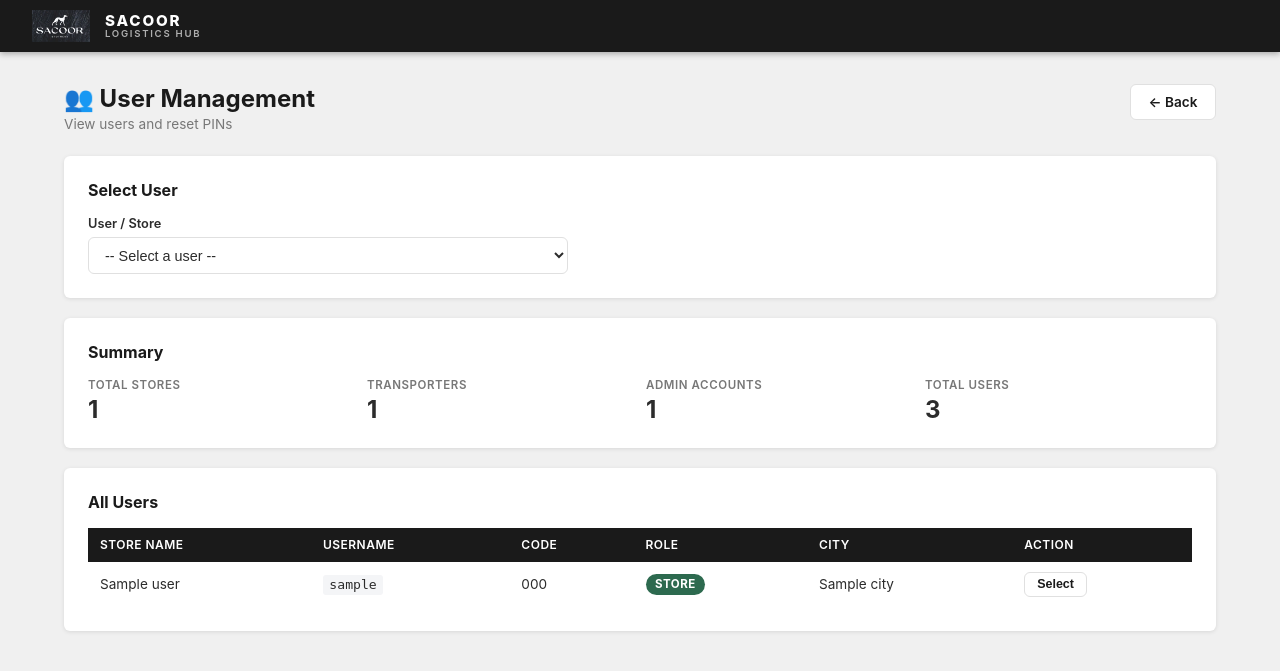
After one commit to JoaoAAMata/dashboard-logistic, a FastAPI app: template portal/templates/admin_users.html in a window 1280 px wide. The commit adds this page. Shown: the top 671 px of the page. Run offline with FastAPI, Linux system fonts and the light colour scheme; the template is opened without the code that fills it: most values are stand-ins (such as "Sample title", 1, 10 or a date in 2020).

Commit message:
Add admin user management page with PIN reset
Adds /admin/users page (admin-only) with a dropdown to select any user,
view their details, and reset their PIN from the logistics team.
Also adds a User Management tile on the home hub for admins.

Co-Authored-By: Claude Sonnet 4.6 <noreply@anthropic.com>

```diff
--- a/portal/main.py
+++ b/portal/main.py
@@ -632,6 +632,63 @@ async def bulk_approve(request: Request):
     return RedirectResponse(f"/logistics?bulk_approved={approved_count}", status_code=302)
 
 
+# ── Admin: User Management ────────────────────────────────────────────────────
+
+@app.get("/admin/users", response_class=HTMLResponse)
+async def admin_users_page(request: Request):
+    s = get_session(request)
+    if not s or not s["is_admin"]:
+        return RedirectResponse("/login")
+    all_users = database.get_all_stores(exclude_admin=False)
+    stores      = [u for u in all_users if not u.get("is_admin") and not u.get("is_transporter")]
+    transporters = [u for u in all_users if u.get("is_transporter")]
+    admins      = [u for u in all_users if u.get("is_admin")]
+    # Build JSON dict keyed by id for client-side lookup
+    import json as _json
+    users_json = _json.dumps({u["id"]: {
+        "store_name": u["store_name"],
+        "username":   u["username"],
+        "store_code": u["store_code"],
+        "city":       u.get("city") or "",
+        "country":    u.get("country") or "",
+        "address":    u.get("address") or "",
+        "is_admin":        int(u.get("is_admin") or 0),
+        "is_transporter":  int(u.get("is_transporter") or 0),
+    } for u in all_users})
+    success = request.query_params.get("success", "")
+    error   = request.query_params.get("error", "")
+    return templates.TemplateResponse("admin_users.html", {
+        "request": request, "session": s,
+        "all_users": all_users,
+        "stores": stores,
+        "transporters": transporters,
+        "admins": admins,
+        "users_json": users_json,
+        "success": success,
+        "error": error,
+    })
+
+
+@app.post("/admin/users/{uid}/reset-pin")
+async def admin_reset_pin(request: Request, uid: int):
+    s = get_session(request)
+    if not s or not s["is_admin"]:
+        return RedirectResponse("/login")
+    form = await request.form()
+    new_pin     = form.get("new_pin", "")
+    confirm_pin = form.get("confirm_pin", "")
+    if len(new_pin) < 4:
+        return RedirectResponse(f"/admin/users?uid={uid}&error=PIN+must+be+at+least+4+characters", status_code=302)
+    if new_pin != confirm_pin:
+        return RedirectResponse(f"/admin/users?uid={uid}&error=PINs+do+not+match", status_code=302)
+    store = database.get_store_by_id(uid)
+    if not store:
+        return RedirectResponse("/admin/users?error=User+not+found", status_code=302)
+    database.change_pin(uid, new_pin)
+    name = store["store_name"]
+    return RedirectResponse(f"/admin/users?uid={uid}&success=PIN+reset+for+{name}", status_code=302)
+
+
 @app.post("/logistics/transfer/{tid}/edit")
 async def edit_transfer(request: Request, tid: int):
     s = get_session(request)
--- /dev/null
+++ b/portal/templates/admin_users.html
@@ -0,0 +1,199 @@
+{% extends "base.html" %}
+{% block title %}User Management{% endblock %}
+
+{% block content %}
+<div class="page-header">
+  <div>
+    <h1>👥 User Management</h1>
+    <p class="text-muted">View users and reset PINs</p>
+  </div>
+  <a href="/home" class="btn btn-secondary">← Back</a>
+</div>
+
+{% if success %}
+<div class="alert alert-success">{{ success }}</div>
+{% endif %}
+{% if error %}
+<div class="alert alert-error">{{ error }}</div>
+{% endif %}
+
+<div class="card">
+  <h2 class="card-title">Select User</h2>
+  <div class="form-group" style="max-width:480px">
+    <label>User / Store</label>
+    <select id="user-select" onchange="showUser(this.value)" style="font-size:.9rem">
+      <option value="">-- Select a user --</option>
+      <optgroup label="🏪 Stores">
+        {% for u in stores %}
+        <option value="{{ u.id }}">{{ u.store_name }} ({{ u.username }})</option>
+        {% endfor %}
+      </optgroup>
+      <optgroup label="🚚 Transporters">
+        {% for u in transporters %}
+        <option value="{{ u.id }}">{{ u.store_name }} ({{ u.username }})</option>
+        {% endfor %}
+      </optgroup>
+      <optgroup label="⚙️ Admin">
+        {% for u in admins %}
+        <option value="{{ u.id }}">{{ u.store_name }} ({{ u.username }})</option>
+        {% endfor %}
+      </optgroup>
+    </select>
+  </div>
+</div>
+
+<!-- User detail card -->
+<div id="user-detail" class="card" style="display:none">
+  <h2 class="card-title" id="detail-title">User Details</h2>
+
+  <div class="info-grid" id="detail-grid">
+    <div class="info-item"><span class="info-label">Name</span><span class="info-value" id="d-name"></span></div>
+    <div class="info-item"><span class="info-label">Username</span><span class="info-value" id="d-username"></span></div>
+    <div class="info-item"><span class="info-label">Store Code</span><span class="info-value" id="d-code"></span></div>
+    <div class="info-item"><span class="info-label">Role</span><span class="info-value" id="d-role"></span></div>
+    <div class="info-item"><span class="info-label">City</span><span class="info-value" id="d-city"></span></div>
+    <div class="info-item"><span class="info-label">Country</span><span class="info-value" id="d-country"></span></div>
+    <div class="info-item" style="grid-column:1/-1"><span class="info-label">Address</span><span class="info-value" id="d-address"></span></div>
+  </div>
+
+  <hr style="margin:1.25rem 0;border:none;border-top:1px solid var(--grey-bd)"/>
+
+  <h3 style="font-size:.95rem;margin-bottom:.75rem">🔑 Reset PIN</h3>
+  <form method="post" action="" id="reset-pin-form" style="max-width:360px">
+    <div class="form-grid" style="grid-template-columns:1fr 1fr;gap:.75rem;align-items:end">
+      <div class="form-group" style="margin:0">
+        <label>New PIN</label>
+        <input type="password" name="new_pin" id="new-pin" required minlength="4" placeholder="Min. 4 characters"/>
+      </div>
+      <div class="form-group" style="margin:0">
+        <label>Confirm PIN</label>
+        <input type="password" name="confirm_pin" id="confirm-pin" required minlength="4" placeholder="Repeat PIN"/>
+      </div>
+    </div>
+    <div style="margin-top:.75rem">
+      <button type="submit" class="btn btn-primary">Reset PIN</button>
+      <span id="pin-match-err" class="text-muted" style="font-size:.8rem;margin-left:.5rem;display:none;color:#c0392b">PINs do not match.</span>
+    </div>
+  </form>
+</div>
+
+<!-- Stats summary -->
+<div class="card">
+  <h2 class="card-title">Summary</h2>
+  <div class="info-grid" style="grid-template-columns:repeat(4,1fr)">
+    <div class="info-item">
+      <span class="info-label">Total Stores</span>
+      <span class="info-value" style="font-size:1.5rem;font-weight:700">{{ stores|length }}</span>
+    </div>
+    <div class="info-item">
+      <span class="info-label">Transporters</span>
+      <span class="info-value" style="font-size:1.5rem;font-weight:700">{{ transporters|length }}</span>
+    </div>
+    <div class="info-item">
+      <span class="info-label">Admin Accounts</span>
+      <span class="info-value" style="font-size:1.5rem;font-weight:700">{{ admins|length }}</span>
+    </div>
+    <div class="info-item">
+      <span class="info-label">Total Users</span>
+      <span class="info-value" style="font-size:1.5rem;font-weight:700">{{ (stores|length) + (transporters|length) + (admins|length) }}</span>
+    </div>
+  </div>
+</div>
+
+<!-- All users table -->
+<div class="card">
+  <h2 class="card-title">All Users</h2>
+  <table class="table">
+    <thead>
+      <tr>
+        <th>Store Name</th>
+        <th>Username</th>
+        <th>Code</th>
+        <th>Role</th>
+        <th>City</th>
+        <th>Action</th>
+      </tr>
+    </thead>
+    <tbody>
+      {% for u in all_users %}
+      <tr>
+        <td>{{ u.store_name }}</td>
+        <td><code style="font-size:.82rem;background:#f4f5f7;padding:.15rem .4rem;border-radius:3px">{{ u.username }}</code></td>
+        <td>{{ u.store_code }}</td>
+        <td>
+          {% if u.is_admin %}
+          <span class="badge" style="background:#7c3aed;color:#fff">Admin</span>
+          {% elif u.is_transporter %}
+          <span class="badge" style="background:#0c5fa5;color:#fff">Transporter</span>
+          {% else %}
+          <span class="badge" style="background:#2d6a4f;color:#fff">Store</span>
+          {% endif %}
+        </td>
+        <td>{{ u.city or '—' }}</td>
+        <td>
+          <button type="button" class="btn btn-secondary btn-sm"
+                  onclick="selectUser('{{ u.id }}')">
+            Select
+          </button>
+        </td>
+      </tr>
+      {% endfor %}
+    </tbody>
+  </table>
+</div>
+
+<script>
+const USERS = {{ users_json|safe }};
+
+function showUser(uid) {
+  uid = parseInt(uid);
+  const detail = document.getElementById('user-detail');
+  if (!uid) { detail.style.display = 'none'; return; }
+
+  const u = USERS[uid];
+  if (!u) return;
+
+  document.getElementById('d-name').textContent     = u.store_name;
+  document.getElementById('d-username').textContent = u.username;
+  document.getElementById('d-code').textContent     = u.store_code;
+  document.getElementById('d-city').textContent     = u.city || '—';
+  document.getElementById('d-country').textContent  = u.country || '—';
+  document.getElementById('d-address').textContent  = u.address || '—';
+
+  let role = 'Store';
+  if (u.is_admin)       role = '⚙️ Admin';
+  else if (u.is_transporter) role = '🚚 Transporter';
+  else                  role = '🏪 Store';
+  document.getElementById('d-role').textContent = role;
+
+  document.getElementById('detail-title').textContent = u.store_name;
+  document.getElementById('reset-pin-form').action = `/admin/users/${uid}/reset-pin`;
+
+  detail.style.display = '';
+  detail.scrollIntoView({ behavior: 'smooth', block: 'nearest' });
+}
+
+function selectUser(uid) {
+  const sel = document.getElementById('user-select');
+  sel.value = uid;
+  showUser(uid);
+}
+
+// PIN match validation
+document.getElementById('reset-pin-form').addEventListener('submit', function(e) {
+  const p1 = document.getElementById('new-pin').value;
+  const p2 = document.getElementById('confirm-pin').value;
+  const err = document.getElementById('pin-match-err');
+  if (p1 !== p2) {
+    e.preventDefault();
+    err.style.display = 'inline';
+  } else {
+    err.style.display = 'none';
+  }
+});
+
+// Auto-select if query param present
+const params = new URLSearchParams(window.location.search);
+if (params.get('uid')) selectUser(params.get('uid'));
+</script>
+{% endblock %}
```
Also changed, not shown: portal/templates/home.html (+11 -0 lines).
